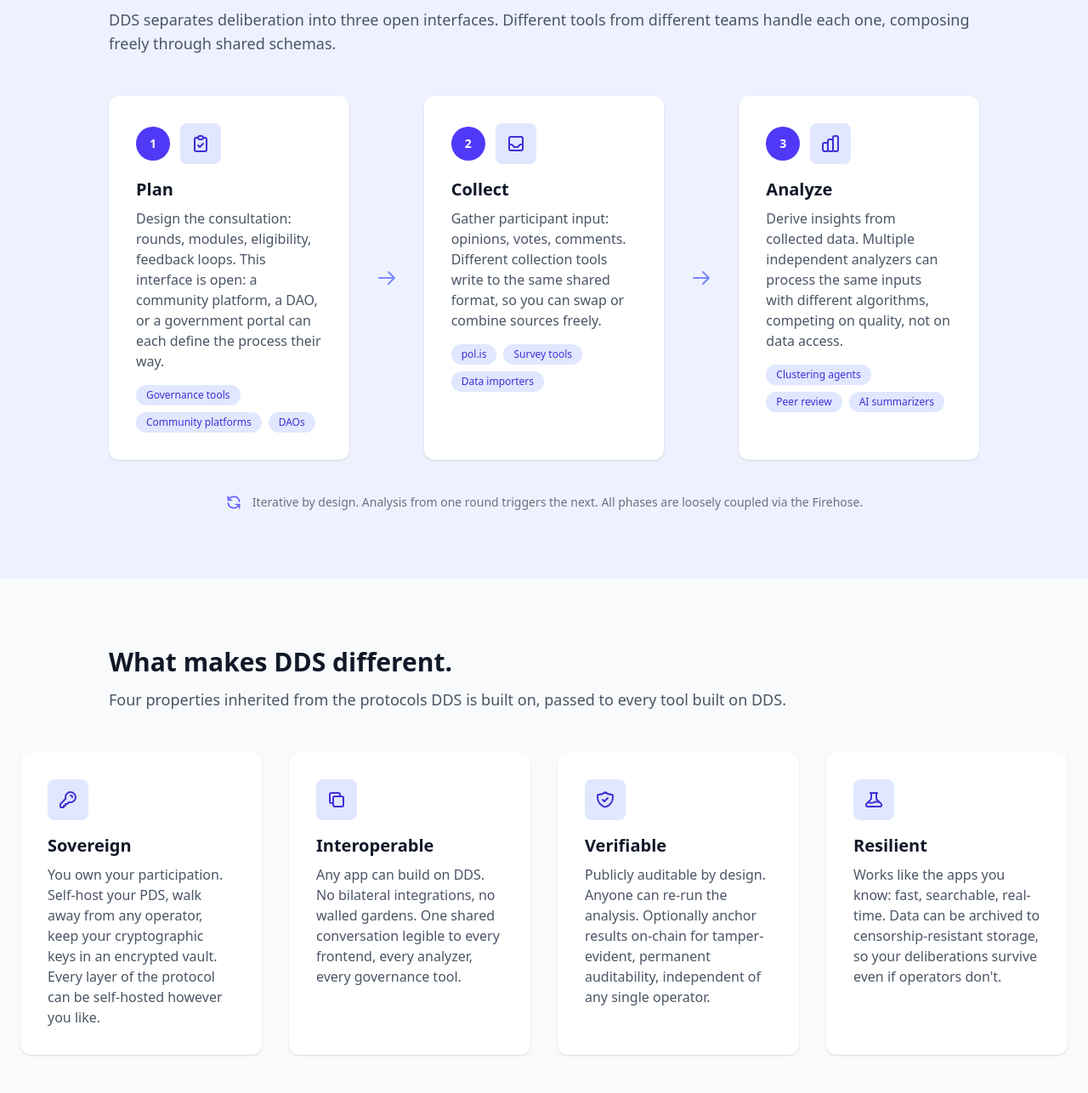
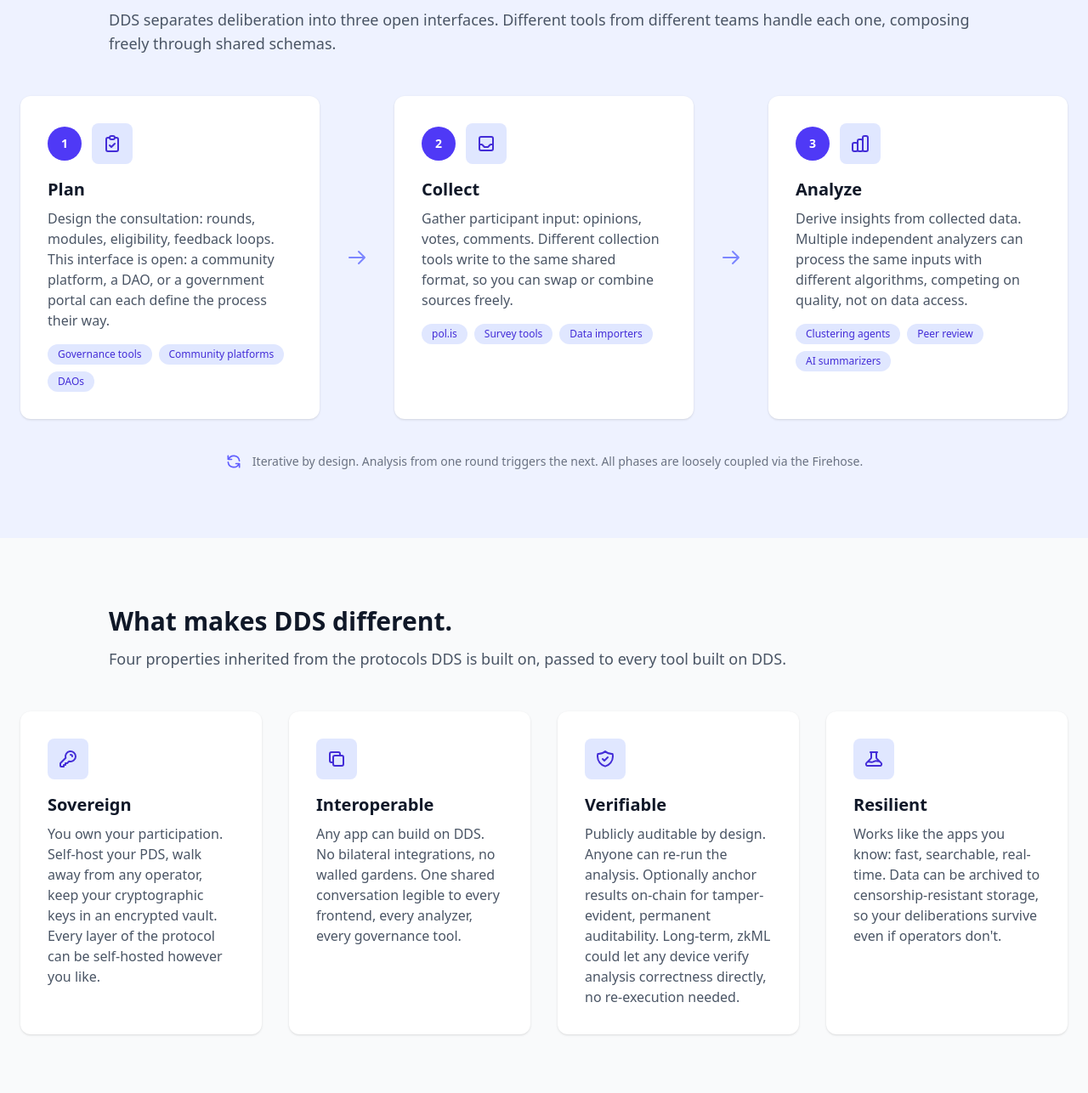
Before and after one commit to dds-wg/dds, an Astro site in the folder website/: page / in a window 1280 px wide. Shown: the part 1194-2480 px from the top of the page at 85% size. Built offline with nearby package versions, Linux system fonts and the light colour scheme; Astro itself is replaced by a stand-in of ours; what @iconify/tailwind4 would draw is missing.

Commit message:
chore: widen How It Works cards, add zkML hint with link
Split How It Works heading into max-w-5xl container with cards in
max-w-7xl. Add zkML mention to Verifiable card linking to arXiv
survey paper.

```diff
--- a/website/src/pages/index.astro
+++ b/website/src/pages/index.astro
@@ -68,7 +68,8 @@ import BaseLayout from "../layouts/BaseLayout.astro";
         from different teams handle each one, composing freely through
         shared schemas.
       </p>
-
+    </div>
+    <div class="mx-auto max-w-7xl">
       <!-- Three phase cards with arrow connectors -->
       <div class="flex flex-col items-stretch gap-8 md:flex-row md:items-stretch">
         <!-- Plan -->
@@ -340,8 +341,9 @@ import BaseLayout from "../layouts/BaseLayout.astro";
           <h3 class="mb-2 text-xl font-bold text-gray-900">Verifiable</h3>
           <p class="text-gray-600">
             Publicly auditable by design. Anyone can re-run the analysis. Optionally
-            anchor results on-chain for tamper-evident, permanent auditability,
-            independent of any single operator.
+            anchor results on-chain for tamper-evident, permanent auditability.
+            Long-term, <a href="https://arxiv.org/abs/2502.18535" target="_blank" rel="noopener noreferrer" class="underline-offset-2 hover:underline">zkML</a> could let any device verify analysis correctness
+            directly, no re-execution needed.
           </p>
         </div>
 
```
